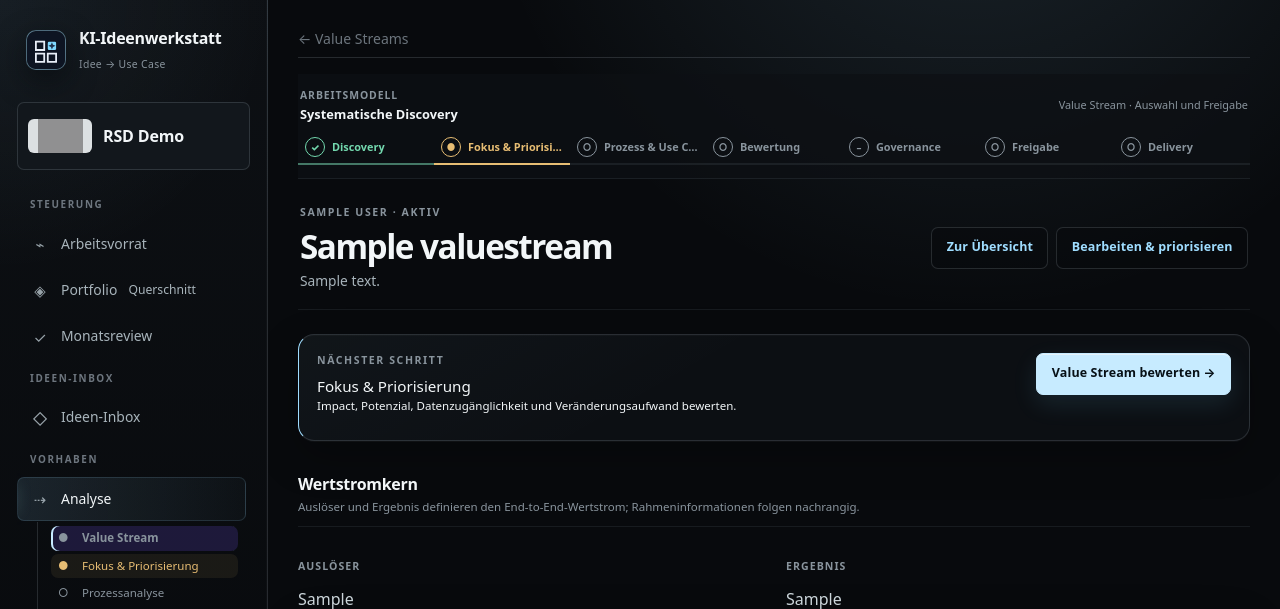
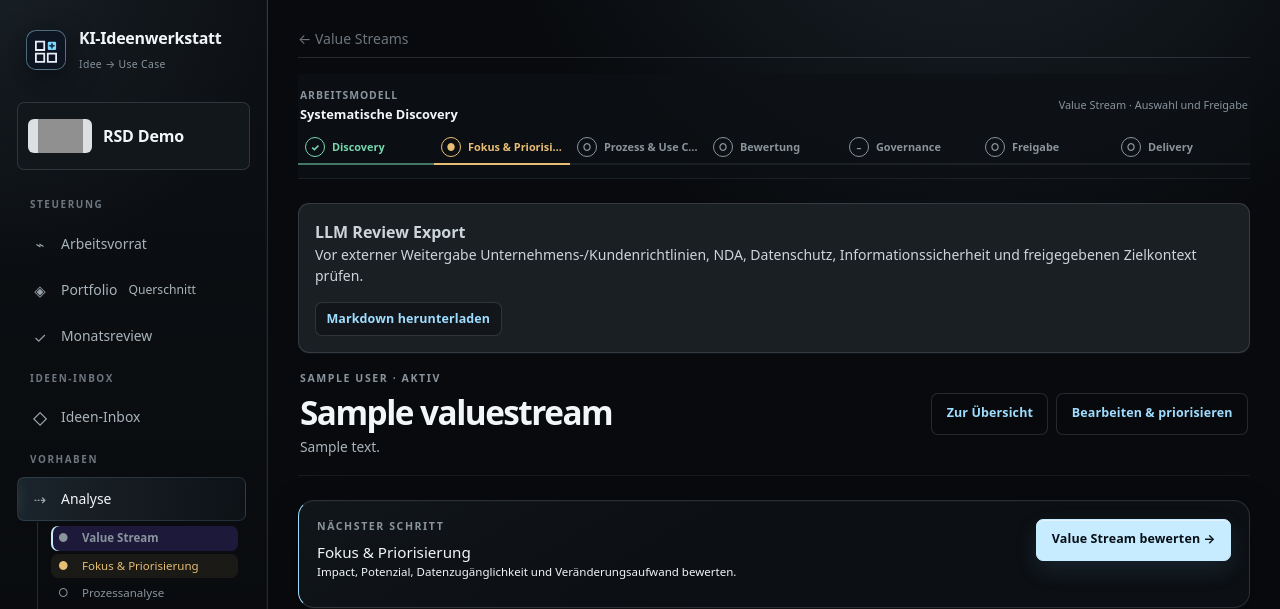
Before and after one commit to Satte882/KI-UseCase-Radar, a Django app: page /architecture/00000000-0000-0000-0000-000000000001/ in a window 1280 px wide. Shown: the top 609 px of the page. Run offline with Django 5.2, Linux system fonts and the light colour scheme; a user stored in the database is signed in; tables that the repository leaves empty hold one stand-in row (values such as "Sample post"); data that the repository does not hold is empty; parts of the project's set-up code (start-up, migrations or seed data) failed here and were passed over; some libraries are stand-ins or nearby versions; grey boxes are pictures that could not be loaded.

Commit message:
feat: add guarded LLM review download action to detail views (#379)

```diff
--- a/templates/includes/lifecycle_rail.html
+++ b/templates/includes/lifecycle_rail.html
@@ -37,3 +37,20 @@
   {% endif %}
 </section>
 {% endif %}
+
+{% if request.resolver_match.view_name == 'architecture:value_stream_detail' %}
+<div class="alert alert-secondary d-flex flex-wrap justify-content-between align-items-center gap-3" data-testid="llm-review-export-notice">
+  <div><strong>LLM Review Export</strong><div class="small">Vor externer Weitergabe Unternehmens-/Kundenrichtlinien, NDA, Datenschutz, Informationssicherheit und freigegebenen Zielkontext prüfen.</div></div>
+  <a class="btn btn-sm btn-outline-secondary" href="{% url 'review_export:value_stream' value_stream.pk %}" data-testid="llm-review-export-action">Markdown herunterladen</a>
+</div>
+{% elif request.resolver_match.view_name == 'architecture:process_analysis_detail' %}
+<div class="alert alert-secondary d-flex flex-wrap justify-content-between align-items-center gap-3" data-testid="llm-review-export-notice">
+  <div><strong>LLM Review Export</strong><div class="small">Vor externer Weitergabe Unternehmens-/Kundenrichtlinien, NDA, Datenschutz, Informationssicherheit und freigegebenen Zielkontext prüfen.</div></div>
+  <a class="btn btn-sm btn-outline-secondary" href="{% url 'review_export:process' process_analysis.pk %}" data-testid="llm-review-export-action">Markdown herunterladen</a>
+</div>
+{% elif request.resolver_match.view_name == 'use_cases:detail' %}
+<div class="alert alert-secondary d-flex flex-wrap justify-content-between align-items-center gap-3" data-testid="llm-review-export-notice">
+  <div><strong>LLM Review Export</strong><div class="small">Vor externer Weitergabe Unternehmens-/Kundenrichtlinien, NDA, Datenschutz, Informationssicherheit und freigegebenen Zielkontext prüfen.</div></div>
+  <a class="btn btn-sm btn-outline-secondary" href="{% url 'review_export:use_case' use_case.pk %}" data-testid="llm-review-export-action">Markdown herunterladen</a>
+</div>
+{% endif %}
```
